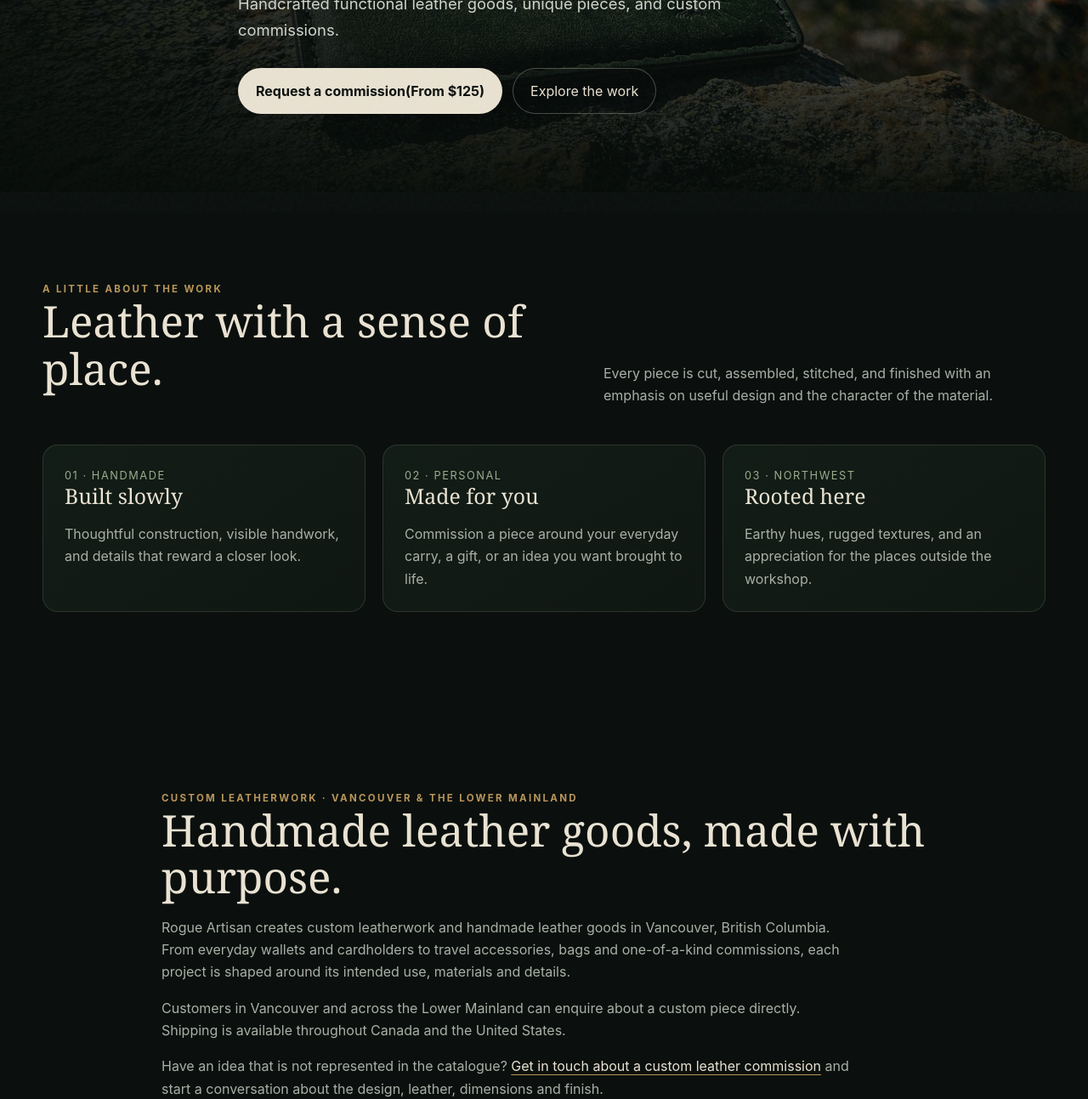
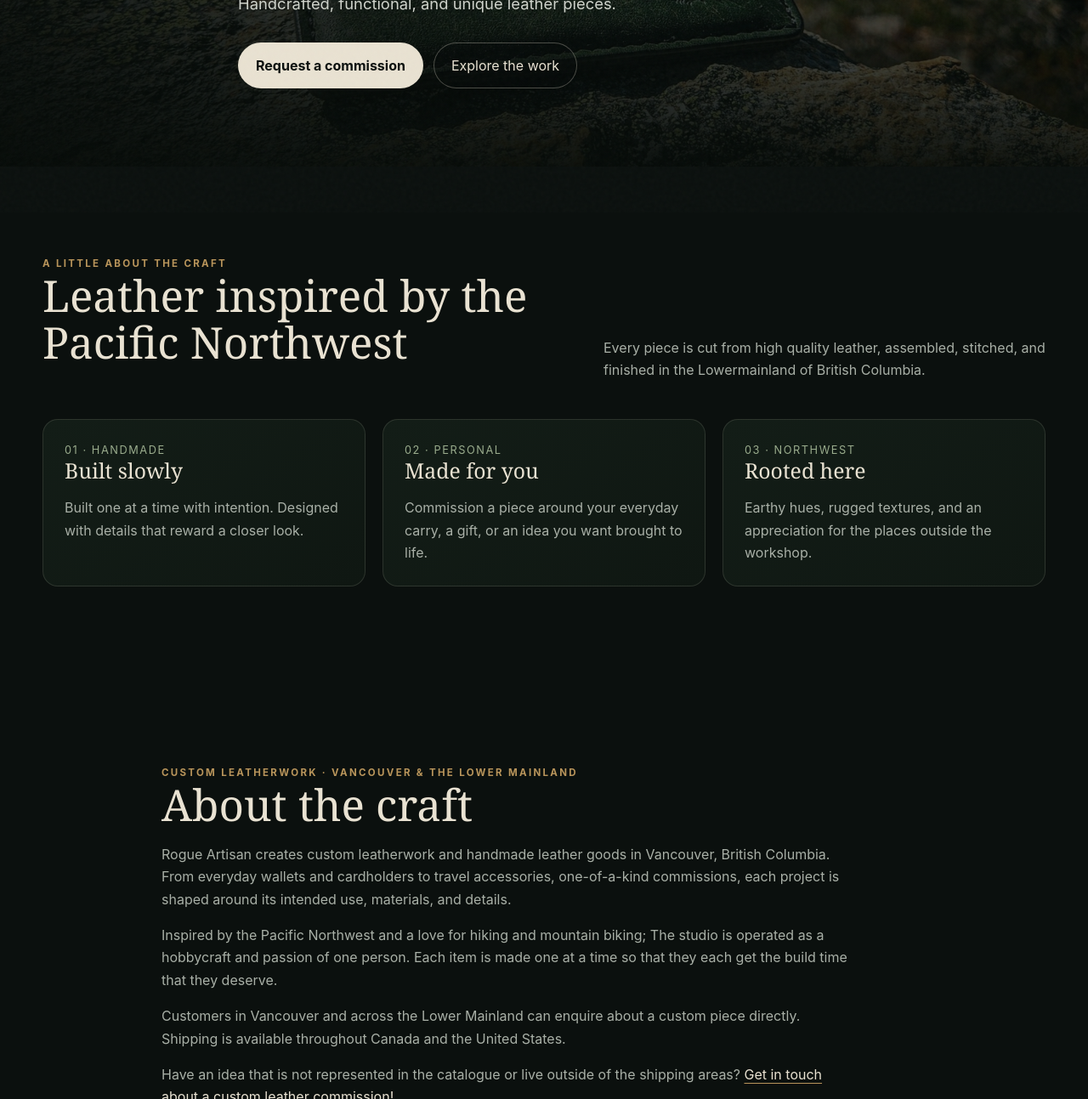
Before and after one commit to milkywayga/RogueArtisan2, a plain HTML site: page index.html in a window 1280 px wide. Shown: the part 550-1843 px from the top of the page at 85% size. Drawn offline with Linux system fonts and the light colour scheme.

Commit message:
Update index.html
Update html

```diff
--- a/index.html
+++ b/index.html
@@ -4,7 +4,7 @@
 <meta charset="utf-8">
 <meta name="viewport" content="width=device-width, initial-scale=1">
 <meta name="description" content="Rogue Artisan creates handcrafted leather goods and custom leatherwork in Vancouver, BC. Explore handmade wallets, bags and bespoke commissions, with shipping across Canada and the United States.">
-<title>Custom Leatherwork in Vancouver, BC | Rogue Artisan</title>
+<title>Rogue Artisan | Leathercraft</title>
 <link rel="icon" type="image/png" href="images/Rogue-Logo-1-White.png">
 <link rel="apple-touch-icon" href="images/Rogue-Logo-1-White.png">
 <link rel="stylesheet" href="styles.css">
@@ -46,9 +46,9 @@
   <div class="container hero-content">
     <div class="eyebrow">Bespoke leatherwork · Vancouver, BC</div>
     <h1>Custom Leatherwork in Vancouver, BC</h1>
-    <p class="lead">Handcrafted functional leather goods, unique pieces, and custom commissions.</p>
+    <p class="lead">Handcrafted, functional, and unique leather pieces.</p>
     <div class="actions">
-      <a class="btn btn-primary" href="commissions.html">Request a commission(From $125)</a>
+      <a class="btn btn-primary" href="commissions.html">Request a commission</a>
       <a class="btn btn-secondary" href="catalogue.html">Explore the work</a>
     </div>
   </div>
@@ -57,11 +57,11 @@
 <section class="section">
   <div class="container">
     <div class="section-head">
-      <div><div class="eyebrow">A little about the work</div><h2>Leather with a sense of place.</h2></div>
-      <p>Every piece is cut, assembled, stitched, and finished with an emphasis on useful design and the character of the material.</p>
+      <div><div class="eyebrow">A little about the craft</div><h2>Leather inspired by the Pacific Northwest</h2></div>
+      <p>Every piece is cut from high quality leather, assembled, stitched, and finished in the Lowermainland of British Columbia.</p>
     </div>
     <div class="grid-3">
-      <article class="card card-pad"><div class="kicker">01 · Handmade</div><h3>Built slowly</h3><p>Thoughtful construction, visible handwork, and details that reward a closer look.</p></article>
+      <article class="card card-pad"><div class="kicker">01 · Handmade</div><h3>Built slowly</h3><p>Built one at a time with intention. Designed with details that reward a closer look.</p></article>
       <article class="card card-pad"><div class="kicker">02 · Personal</div><h3>Made for you</h3><p>Commission a piece around your everyday carry, a gift, or an idea you want brought to life.</p></article>
       <article class="card card-pad"><div class="kicker">03 · Northwest</div><h3>Rooted here</h3><p>Earthy hues, rugged textures, and an appreciation for the places outside the workshop.</p></article>
     </div>
@@ -72,10 +72,11 @@
 <section class="section local-search-copy">
   <div class="container">
     <div class="eyebrow">Custom leatherwork · Vancouver &amp; the Lower Mainland</div>
-    <h2>Handmade leather goods, made with purpose.</h2>
-    <p>Rogue Artisan creates custom leatherwork and handmade leather goods in Vancouver, British Columbia. From everyday wallets and cardholders to travel accessories, bags and one-of-a-kind commissions, each project is shaped around its intended use, materials and details.</p>
+    <h2>About the craft</h2>
+    <p>Rogue Artisan creates custom leatherwork and handmade leather goods in Vancouver, British Columbia. From everyday wallets and cardholders to travel accessories, one-of-a-kind commissions, each project is shaped around its intended use, materials, and details.</p>
+    <p>Inspired by the Pacific Northwest and a love for hiking and mountain biking; The studio is operated as a hobbycraft and passion of one person. Each item is made one at a time so that they each get the build time that they deserve.
     <p>Customers in Vancouver and across the Lower Mainland can enquire about a custom piece directly. Shipping is available throughout Canada and the United States.</p>
-    <p>Have an idea that is not represented in the catalogue? <a href="commissions.html">Get in touch about a custom leather commission</a> and start a conversation about the design, leather, dimensions and finish.</p>
+    <p>Have an idea that is not represented in the catalogue or live outside of the shipping areas? <a href="commissions.html">Get in touch about a custom leather commission!</a></p>
   </div>
 </section>
 
@@ -86,7 +87,7 @@
         <div class="eyebrow">Featured work</div>
         <h2>Crafted for the Journey</h2>
       </div>
-      <p>Made to pick up a little character along the way.</p>
+      <p>Made to pick up character along the way.</p>
     </div>
 
     <div class="featured-grid">
@@ -115,7 +116,7 @@
 </section>
 
 <section class="section"><div class="container">
-  <div class="section-head"><div><div class="eyebrow">From the workbench</div><h2>Details from the making.</h2></div><p>A closer look at finished pieces, materials and the small details that make each one unique.</p></div>
+  <div class="section-head"><div><div class="eyebrow">From the workbench</div><h2>Recent Project Photos</h2></div><p>A closer look at finished pieces, materials and the details that make each one unique.</p></div>
   <div class="slideshow" aria-label="Selected leatherwork slideshow">
     <div class="slide active">
 <img alt="Green leather card wallet photographed on a mountain overlook" src="images/hero.jpg"/>
```
